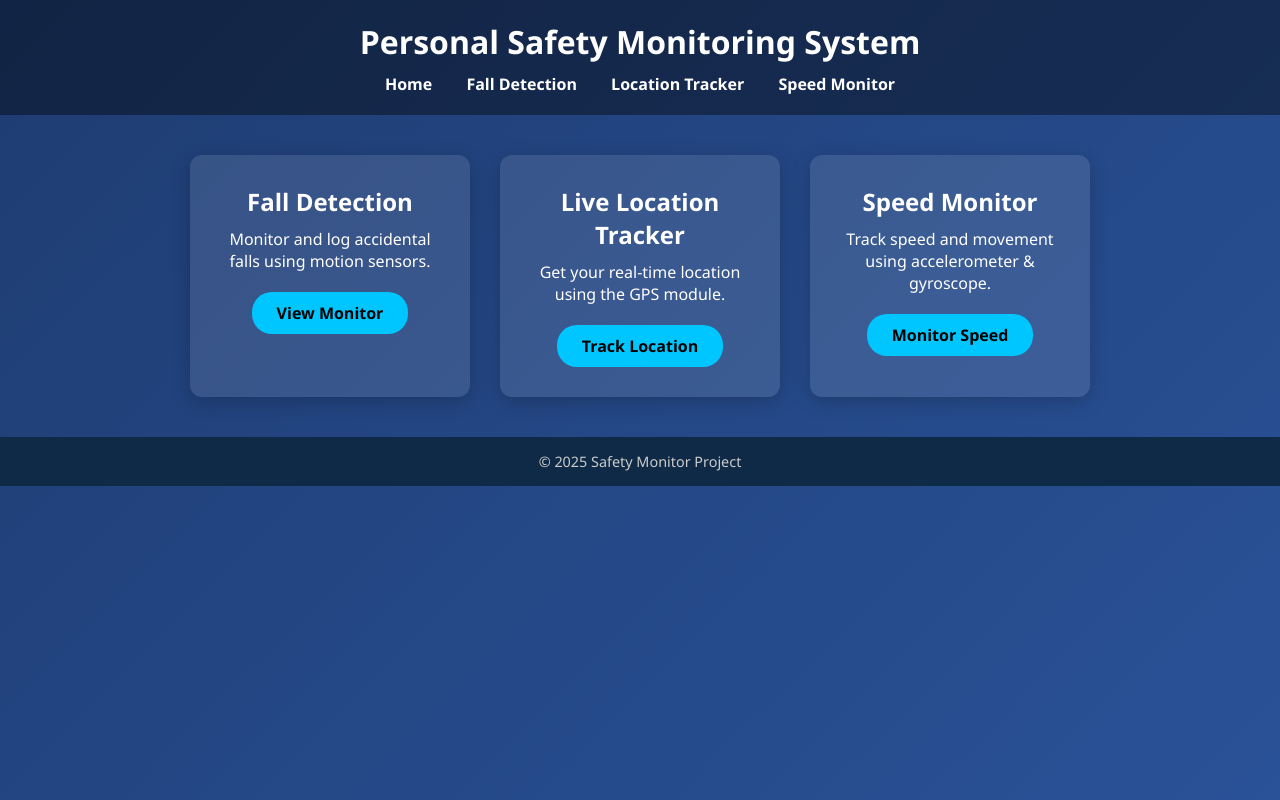
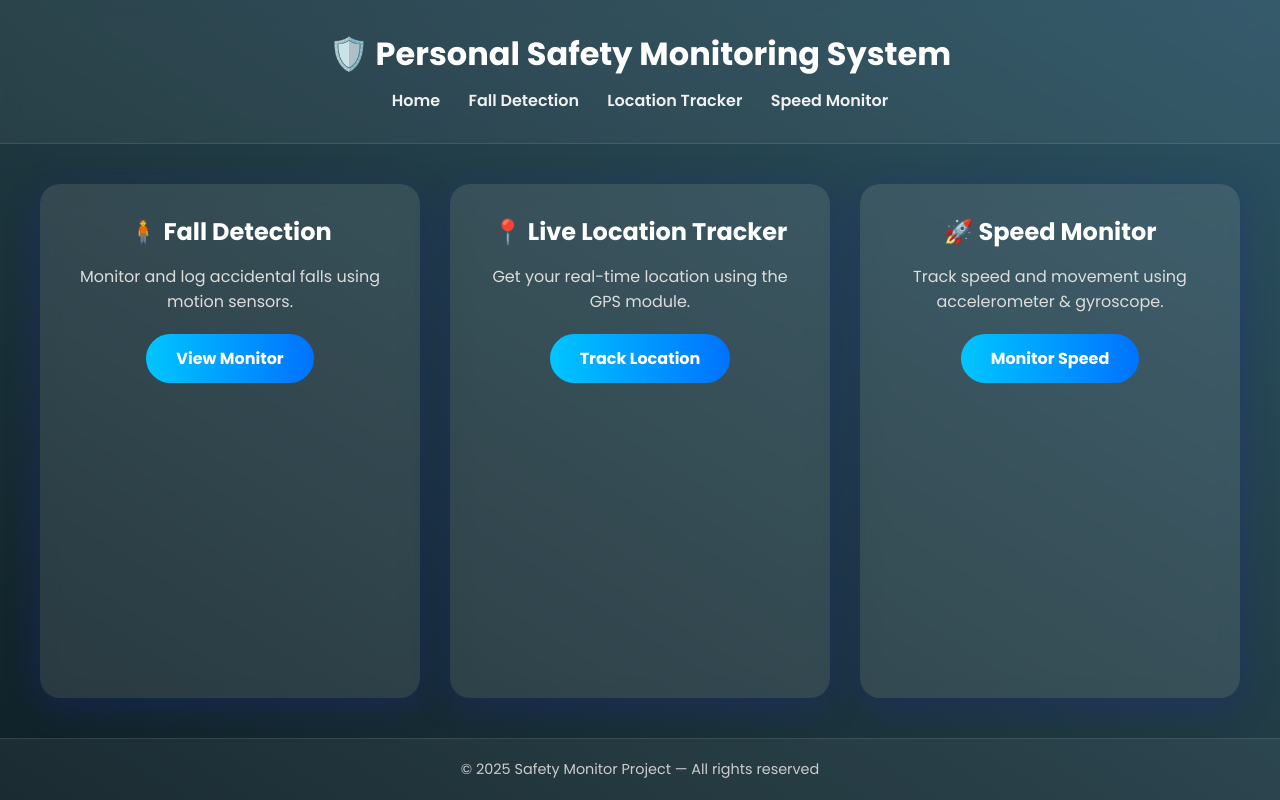
Before and after one commit to Shreeshakr2004/fall-detection-server, a website: page public/index.html in a window 1280 px wide. Drawn offline with Linux system fonts and the light colour scheme.

Commit message:
More elegant styles

```diff
--- a/public/css/styles.css
+++ b/public/css/styles.css
@@ -5,69 +5,99 @@
 }
 
 body {
-  font-family: 'Segoe UI', Tahoma, sans-serif;
-  background: linear-gradient(135deg, #1e3c72, #2a5298);
-  color: #fff;
+  font-family: 'Poppins', sans-serif;
+  background: linear-gradient(to right top, #0f2027, #203a43, #2c5364);
+  color: #f1f1f1;
   min-height: 100vh;
+  display: flex;
+  flex-direction: column;
 }
 
 header {
-  background: rgba(0, 0, 0, 0.4);
-  padding: 20px;
+  background: rgba(255, 255, 255, 0.05);
+  padding: 30px 20px;
   text-align: center;
+  backdrop-filter: blur(10px);
+  border-bottom: 1px solid rgba(255, 255, 255, 0.1);
 }
 
 header h1 {
+  font-size: 2rem;
   margin-bottom: 10px;
+  color: #fff;
 }
 
 nav a {
-  color: #fff;
-  margin: 0 15px;
+  color: #f0f0f0;
+  margin: 0 12px;
   text-decoration: none;
-  font-weight: bold;
+  font-weight: 600;
+  position: relative;
+  padding-bottom: 5px;
+  transition: all 0.3s ease;
+}
+
+nav a:hover {
+  color: #00c6ff;
+  border-bottom: 2px solid #00c6ff;
 }
 
 main.grid {
-  display: flex;
-  flex-wrap: wrap;
-  justify-content: center;
-  padding: 40px 20px;
+  display: grid;
+  grid-template-columns: repeat(auto-fit, minmax(280px, 1fr));
   gap: 30px;
+  padding: 40px;
+  flex-grow: 1;
 }
 
 .card {
   background: rgba(255, 255, 255, 0.1);
-  border-radius: 12px;
+  border-radius: 20px;
   padding: 30px;
-  width: 280px;
   text-align: center;
-  box-shadow: 0 5px 20px rgba(0,0,0,0.2);
+  box-shadow: 0 8px 32px 0 rgba(31, 38, 135, 0.37);
+  backdrop-filter: blur(10px);
+  transition: transform 0.3s ease, box-shadow 0.3s ease;
+}
+
+.card:hover {
+  transform: translateY(-8px);
+  box-shadow: 0 10px 40px rgba(0, 0, 0, 0.3);
 }
 
 .card h2 {
-  margin-bottom: 10px;
+  font-size: 1.5rem;
+  color: #ffffff;
+  margin-bottom: 15px;
 }
 
 .card p {
   font-size: 1rem;
+  color: #dddddd;
   margin-bottom: 20px;
 }
 
 .btn {
   display: inline-block;
-  padding: 10px 25px;
-  background: #00c6ff;
-  color: #000;
-  border-radius: 20px;
+  padding: 12px 30px;
+  border-radius: 30px;
+  background: linear-gradient(to right, #00c6ff, #0072ff);
+  color: #fff;
   text-decoration: none;
   font-weight: bold;
+  transition: background 0.3s ease, transform 0.3s ease;
+}
+
+.btn:hover {
+  background: linear-gradient(to right, #0072ff, #00c6ff);
+  transform: scale(1.05);
 }
 
 footer {
   text-align: center;
-  padding: 15px;
-  background: #0e2a47;
+  padding: 20px;
+  background: rgba(255, 255, 255, 0.05);
   color: #ccc;
   font-size: 0.9rem;
+  border-top: 1px solid rgba(255, 255, 255, 0.1);
 }
--- a/public/index.html
+++ b/public/index.html
@@ -5,10 +5,11 @@
   <meta name="viewport" content="width=device-width, initial-scale=1.0" />
   <title>Safety Monitor System</title>
   <link rel="stylesheet" href="/css/styles.css" />
+  <link href="https://fonts.googleapis.com/css2?family=Poppins:wght@400;600;700&display=swap" rel="stylesheet" />
 </head>
 <body>
   <header>
-    <h1>Personal Safety Monitoring System</h1>
+    <h1>🛡️ Personal Safety Monitoring System</h1>
     <nav>
       <a href="/">Home</a>
       <a href="/fall">Fall Detection</a>
@@ -18,21 +19,21 @@
   </header>
   <main class="grid">
     <div class="card">
-      <h2>Fall Detection</h2>
+      <h2>🧍 Fall Detection</h2>
       <p>Monitor and log accidental falls using motion sensors.</p>
       <a href="/fall" class="btn">View Monitor</a>
     </div>
     <div class="card">
-      <h2>Live Location Tracker</h2>
+      <h2>📍 Live Location Tracker</h2>
       <p>Get your real-time location using the GPS module.</p>
       <a href="/location" class="btn">Track Location</a>
     </div>
     <div class="card">
-      <h2>Speed Monitor</h2>
+      <h2>🚀 Speed Monitor</h2>
       <p>Track speed and movement using accelerometer & gyroscope.</p>
       <a href="/speed" class="btn">Monitor Speed</a>
     </div>
   </main>
-  <footer>© 2025 Safety Monitor Project</footer>
+  <footer>© 2025 Safety Monitor Project — All rights reserved</footer>
 </body>
 </html>
```
